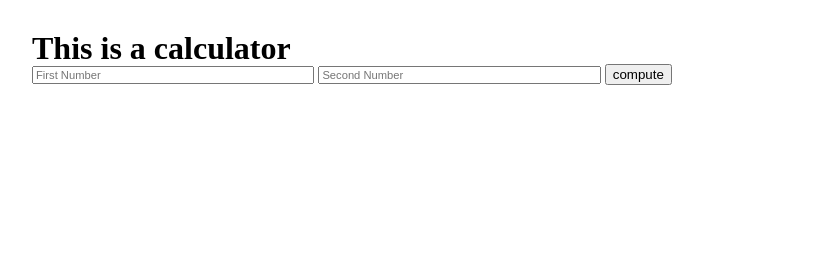
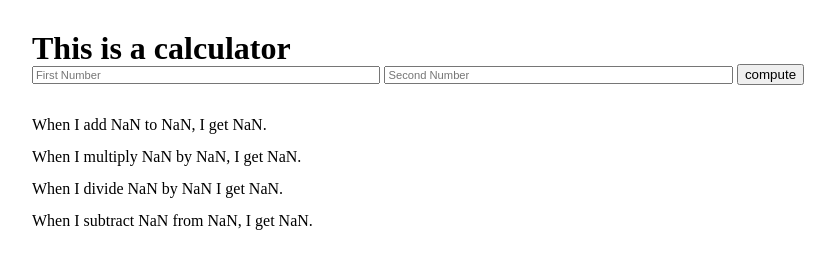
Before and after one commit to prachibhard/variable-hw, a plain HTML site: page index.html in a window 1280 px wide. Both pictures are taken after a click on the button "compute". Shown: the whole page, without its empty margins (0-835 px from the left). Drawn offline with nearby package versions, Linux system fonts and the light colour scheme.

Commit message:
IT'S FINALLY ALL WORKING

```diff
--- a/index.html
+++ b/index.html
@@ -24,16 +24,18 @@
 
     <body>
         <h1> This is a calculator </h1>
-        <form>
+        <div class="form-container">
+            <div class="form">
                 <input type="text" id="a" placeholder="First Number" />
                 <input type="text" id="b" placeholder="Second Number" />
                 <input id="compute" type="button" value="compute" />
-        </form>
+            </div>
             <div class="answers">
                 <br><br> When I add <span class="a">the first number</span> to <span class="b">the second number</span>, I get <span id="sum">this</span>.
                 <br><br> When I multiply <span class="a">the first number</span> by <span class="b">the second number</span>, I get <span id="product">this</span>.
                 <br><br> When I divide <span class="a">the first number</span> by <span class="b">the second number</span> I get <span id="quotient">this</span>.
                 <br><br> When I subtract <span class="a">the first number</span> from <span class="b">the second number</span>, I get <span id="difference">this</span>.
+            </div>
         </div>
 
         <script src="https://ajax.googleapis.com/ajax/libs/jquery/1.10.2/jquery.min.js"></script>
--- a/main.css
+++ b/main.css
@@ -71,10 +71,12 @@ form {
 
 .answers {
     opacity: 0;
+    z-index: 0;
 }
 
 .answers.active {
     opacity: 1;
+    z-index: 4;
 }
 
 input[type='text'] {
--- a/main.js
+++ b/main.js
@@ -1,12 +1,3 @@
-$(document).ready(function () {
-	$("#compute").on("click", function (e) {
-		e.preventDefault();
-
-		$(".answers").addClass(".active");
-
-	});
-});
-
 $(document).ready(function () {
 	$("#compute").on("click", function (e) {
 		e.preventDefault();
@@ -25,6 +16,8 @@ $(document).ready(function () {
 		$("#difference").text(difference);
 		$(".a").text(a);
 		$(".b").text(b);
+
+		$(".answers").addClass("active");
 
 	});
 });
```
Lines whose indentation alone changed are shown as unchanged.
